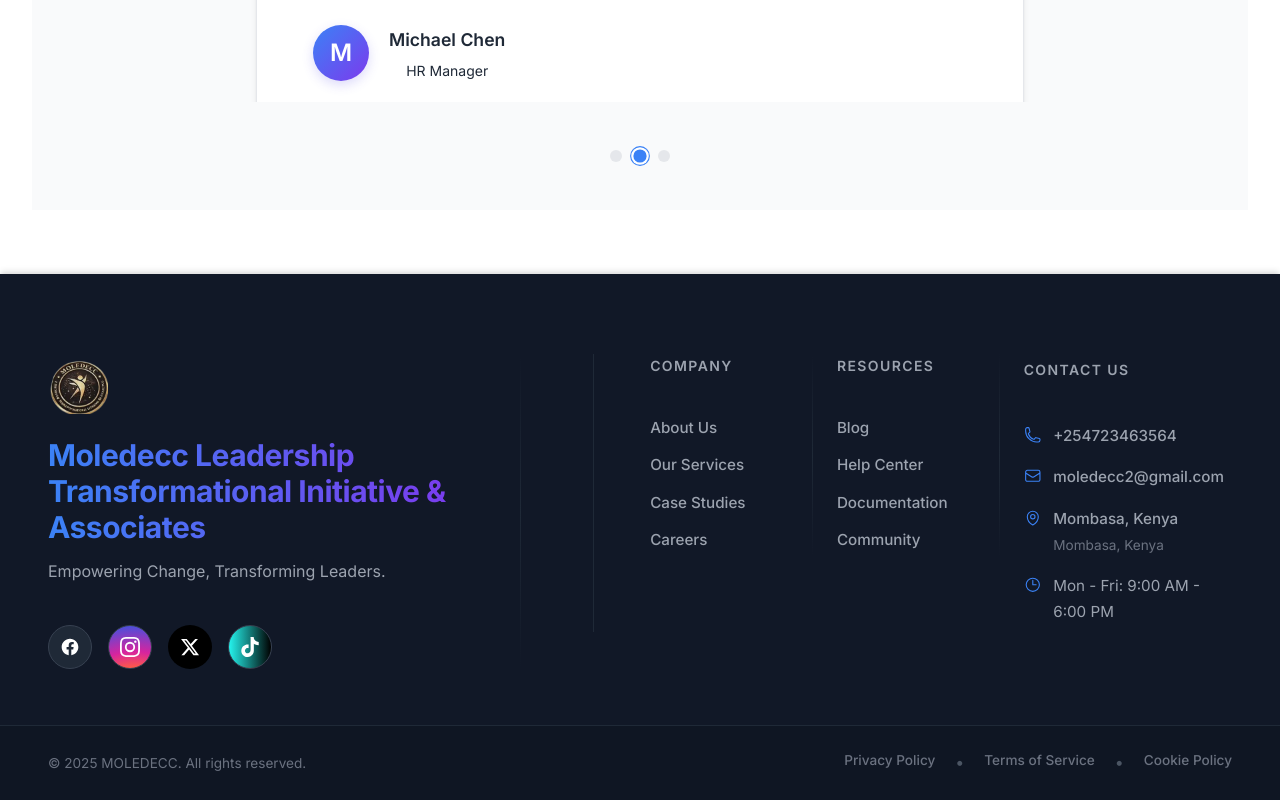
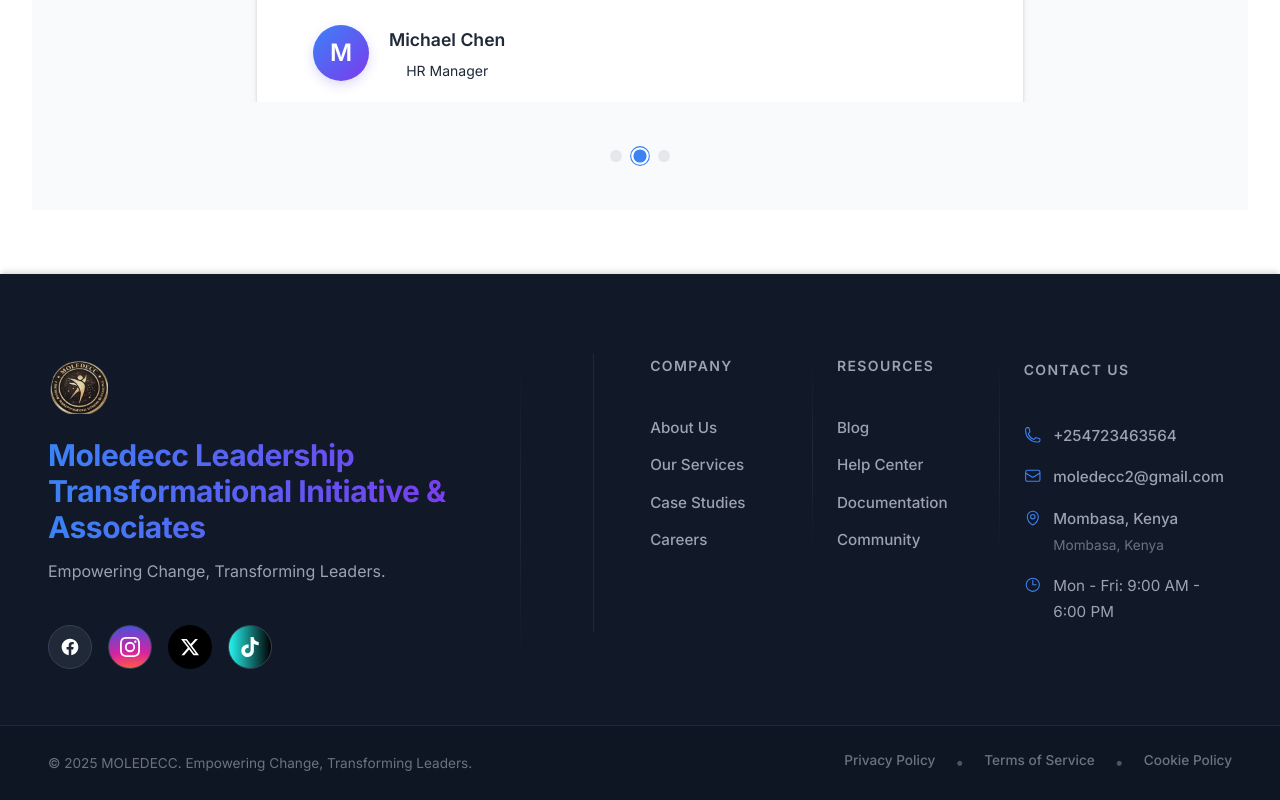
Before and after one commit to elly-design/moledecc, a React (Vite) app: page / in a window 1280 px wide. Shown: the part 5380-6180 px from the top of the page. Built offline with nearby package versions, Linux system fonts and the light colour scheme.

Commit message:
Update footer copyright text to tagline

```diff
--- a/src/components/Footer.tsx
+++ b/src/components/Footer.tsx
@@ -246,7 +246,7 @@
       <div className={styles.bottomBar}>
         <div className={styles.bottomContent}>
           <p className={styles.copyright}>
-            &copy; {currentYear} MOLEDECC. All rights reserved.
+            &copy; {currentYear} MOLEDECC. Empowering Change, Transforming Leaders.
           </p>
           <div className={styles.legalLinks}>
             {legalLinks.map((item, index) => (
```
